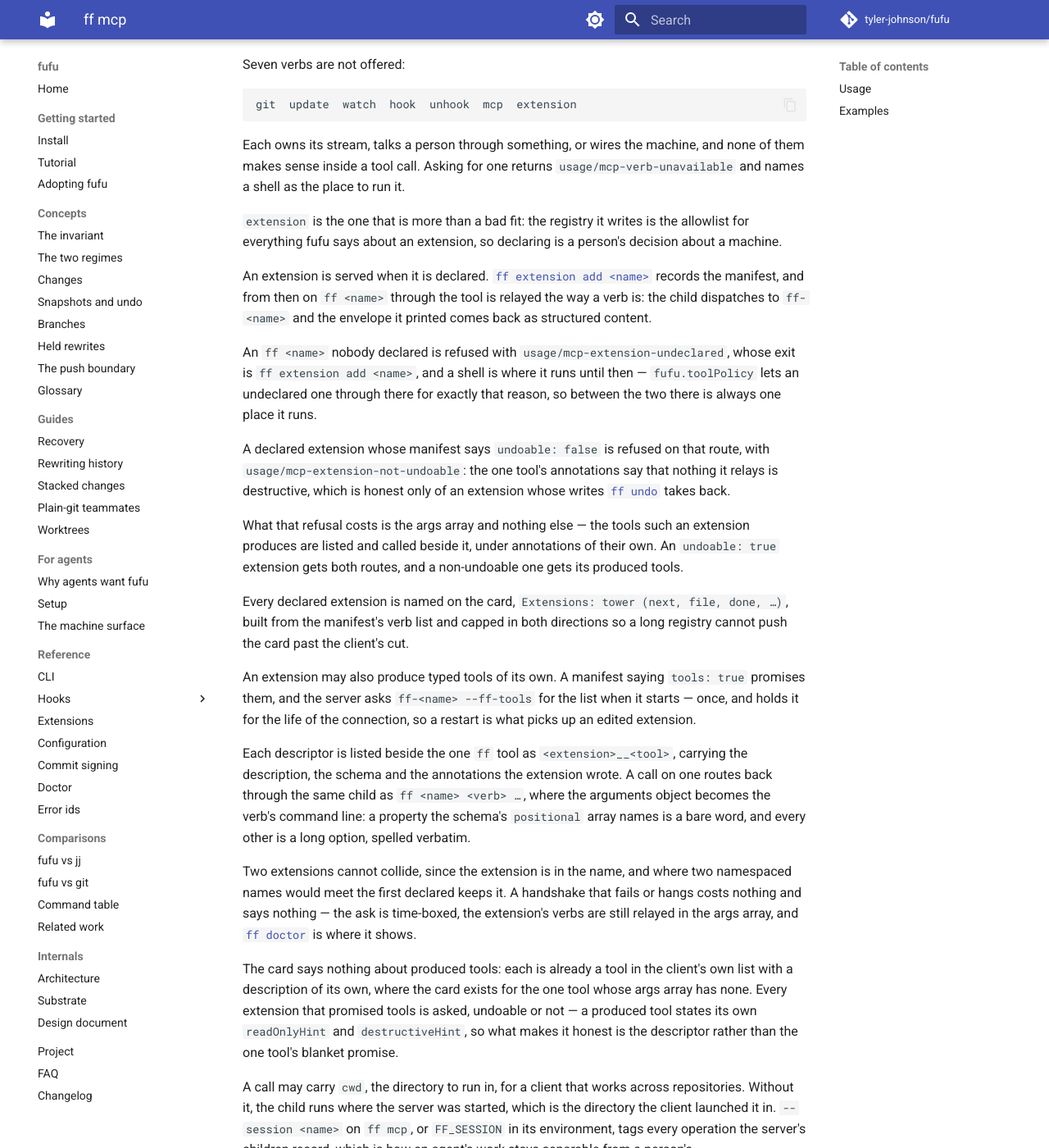
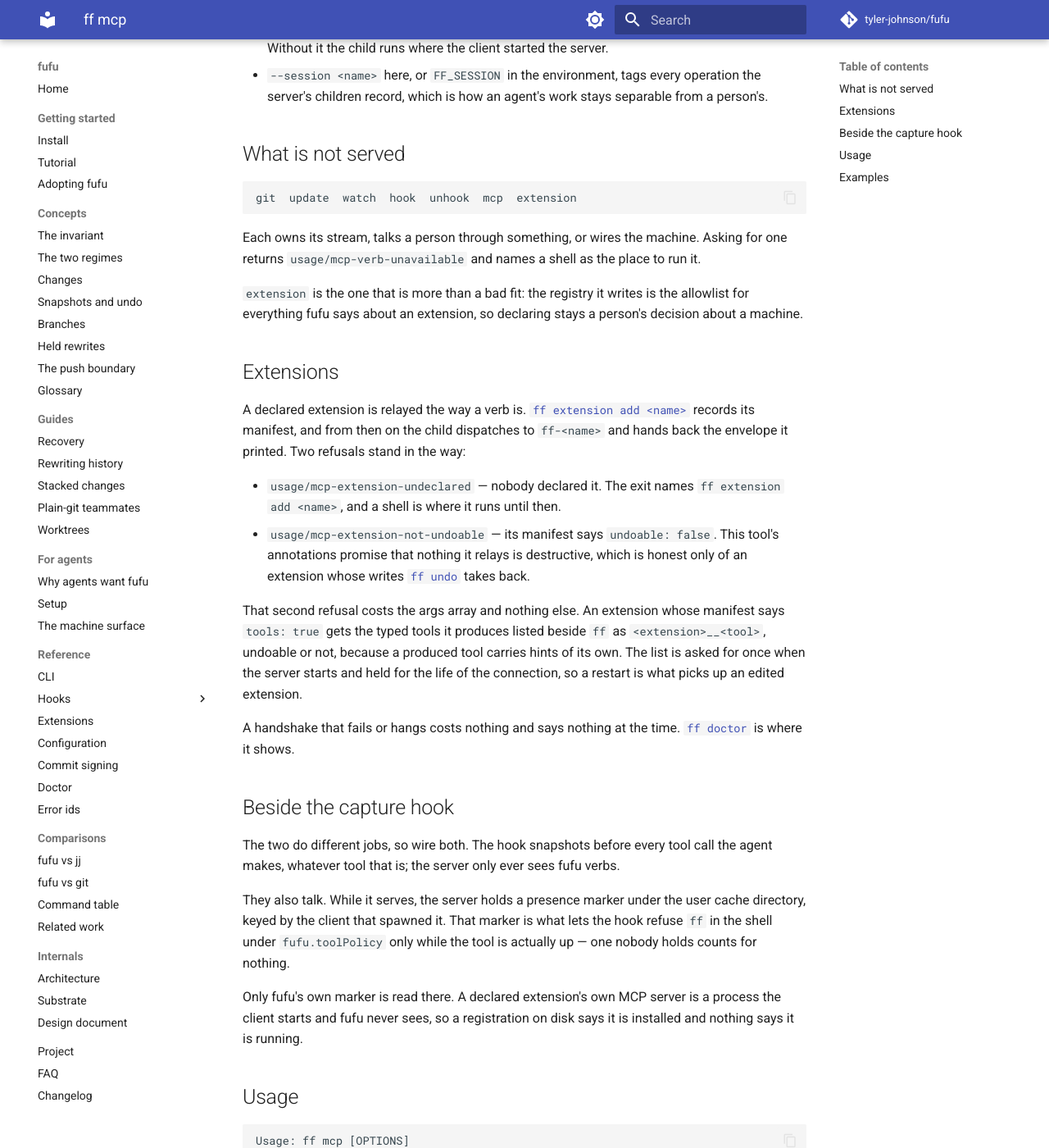
Before and after one commit to tyler-johnson/fufu, an MkDocs documentation site: the page built from docs/reference/cli/mcp.md, in a window 1280 px wide and 1400 px high, scrolled down 510 px. Shown: the whole window at 82% size. Built offline with MkDocs 1.6.1 and Material for MkDocs 9.7.7, drawn with Linux system fonts in a browser that asks for light colours; comment, search, counter and statistics services are not loaded; some of the changed text lies outside the part shown.

Commit message:
cli: help pages take subheadings and bullet lists
A page could hold exactly one heading, `## Examples`, and the formatter joined adjacent column-0 lines, so a list was not representable either. The only structure available was a fenced block, which meant a long paragraph could be split but never broken up — splitting `ff mcp`'s description made a run of seventeen paragraphs where there had been seven.

Three changes open it. `malformed` now accepts any `### ` heading beside the one `## Examples`, and refuses an empty one. `formatted` treats a `- ` line as opening a paragraph of its own, so a hand-wrapped bullet unwraps under `FF_HELP_FMT=1` the way prose does and the paragraph above it is not swallowed. `term` renders a `### ` heading as its own text plus a colon, the way `## Examples` already prints as `Examples:`, and fills a bullet under a two-space marker with its continuations hanging at four.

`fill` grew a `fill_at` beneath it that takes the lead and the hanging prefix, so prose and bullets share one filler rather than drifting.

On the web copies `docsgen` promotes `###` to `##`. In the terminal those are subsections of one flat page; on the page they sit under an `# ff <verb>` title beside `## Usage` and `## Examples`, which is the level they belong at, and the jump from `#` to `###` would have nested the table of contents under a level that is not there.

help/mcp.md is the first page rewritten against it, and the pattern for the rest: three subheadings, two bullet lists, and the design argument for the card cut down to the one sentence a person running `ff mcp --help` needs. Twenty-four paragraphs to twelve, longest run seventeen to three.

````diff
--- a/docs/reference/cli/mcp.md
+++ b/docs/reference/cli/mcp.md
@@ -1,52 +1,48 @@
 # ff mcp
 
-A Model Context Protocol server on stdin and stdout, for an agent client that wants fufu as a tool rather than as a shell command. It exposes one tool, `ff`, whose input is the command line after `ff` as an array of words: `{"args": ["commit", "-m", "parser: skeleton"]}`.
+A Model Context Protocol server on stdin and stdout, for an agent client that wants fufu as a tool rather than as a shell command. [`ff hook <client>`](hook.md) registers it with claude, codex, cursor, or gemini; this verb is what that registration runs.
 
-Every call runs this same binary as a child with `--json` and hands back the envelope, so capture, `fufu.gitPolicy`, sessions, error ids, and the no-prompt guarantee all hold. The child is an ordinary invocation, and the server adds nothing to it.
+It exposes one tool, `ff`, whose input is the command line after `ff` as an array of words:
 
-One tool instead of one per verb, because the client transmits every tool's description on every turn and shows the model only the first two thousand characters or so of each. Forty typed tools would be forty cards, and a second spelling of the CLI to keep in step.
+```
+{"args": ["commit", "-m", "parser: skeleton"]}
+```
 
-The one description is a card under that cut: how to call it, the doctrine, every verb by name in `ff --help`'s groups, and a digest of recovery and the landmines. The verb list is walked from the same table `ff --help` reads, so it cannot drift, and the rest is one call away — `ff help <verb>` through the tool, and the shipped skill where the client has one.
+Every call runs this same binary as a child with `--json` and hands back the envelope, so capture, `fufu.gitPolicy`, sessions, error ids, and the no-prompt guarantee all hold. There is one tool rather than one per verb because a client shows the model only the first two thousand characters of each description, and forty of them would be forty cards.
 
-Seven verbs are not offered:
+Two options change what a call does:
+
+- `cwd` on the call names the directory to run in, for a client that works across repositories. Without it the child runs where the client started the server.
+- `--session <name>` here, or `FF_SESSION` in the environment, tags every operation the server's children record, which is how an agent's work stays separable from a person's.
+
+## What is not served
 
 ```
 git  update  watch  hook  unhook  mcp  extension
 ```
 
-Each owns its stream, talks a person through something, or wires the machine, and none of them makes sense inside a tool call. Asking for one returns `usage/mcp-verb-unavailable` and names a shell as the place to run it.
+Each owns its stream, talks a person through something, or wires the machine. Asking for one returns `usage/mcp-verb-unavailable` and names a shell as the place to run it.
 
-`extension` is the one that is more than a bad fit: the registry it writes is the allowlist for everything fufu says about an extension, so declaring is a person's decision about a machine.
+`extension` is the one that is more than a bad fit: the registry it writes is the allowlist for everything fufu says about an extension, so declaring stays a person's decision about a machine.
 
-An extension is served when it is declared. [`ff extension add <name>`](extension-add.md) records the manifest, and from then on `ff <name>` through the tool is relayed the way a verb is: the child dispatches to `ff-<name>` and the envelope it printed comes back as structured content.
+## Extensions
 
-An `ff <name>` nobody declared is refused with `usage/mcp-extension-undeclared`, whose exit is `ff extension add <name>`, and a shell is where it runs until then — `fufu.toolPolicy` lets an undeclared one through there for exactly that reason, so between the two there is always one place it runs.
+A declared extension is relayed the way a verb is. [`ff extension add <name>`](extension-add.md) records its manifest, and from then on the child dispatches to `ff-<name>` and hands back the envelope it printed. Two refusals stand in the way:
 
-A declared extension whose manifest says `undoable: false` is refused on that route, with `usage/mcp-extension-not-undoable`: the one tool's annotations say that nothing it relays is destructive, which is honest only of an extension whose writes [`ff undo`](undo.md) takes back.
+- `usage/mcp-extension-undeclared` — nobody declared it. The exit names `ff extension add <name>`, and a shell is where it runs until then.
+- `usage/mcp-extension-not-undoable` — its manifest says `undoable: false`. This tool's annotations promise that nothing it relays is destructive, which is honest only of an extension whose writes [`ff undo`](undo.md) takes back.
 
-What that refusal costs is the args array and nothing else — the tools such an extension produces are listed and called beside it, under annotations of their own. An `undoable: true` extension gets both routes, and a non-undoable one gets its produced tools.
+That second refusal costs the args array and nothing else. An extension whose manifest says `tools: true` gets the typed tools it produces listed beside `ff` as `<extension>__<tool>`, undoable or not, because a produced tool carries hints of its own. The list is asked for once when the server starts and held for the life of the connection, so a restart is what picks up an edited extension.
 
-Every declared extension is named on the card, `Extensions: tower (next, file, done, …)`, built from the manifest's verb list and capped in both directions so a long registry cannot push the card past the client's cut.
+A handshake that fails or hangs costs nothing and says nothing at the time. [`ff doctor`](doctor.md) is where it shows.
 
-An extension may also produce typed tools of its own. A manifest saying `tools: true` promises them, and the server asks `ff-<name> --ff-tools` for the list when it starts — once, and holds it for the life of the connection, so a restart is what picks up an edited extension.
+## Beside the capture hook
 
-Each descriptor is listed beside the one `ff` tool as `<extension>__<tool>`, carrying the description, the schema and the annotations the extension wrote. A call on one routes back through the same child as `ff <name> <verb> …`, where the arguments object becomes the verb's command line: a property the schema's `positional` array names is a bare word, and every other is a long option, spelled verbatim.
+The two do different jobs, so wire both. The hook snapshots before every tool call the agent makes, whatever tool that is; the server only ever sees fufu verbs.
 
-Two extensions cannot collide, since the extension is in the name, and where two namespaced names would meet the first declared keeps it. A handshake that fails or hangs costs nothing and says nothing — the ask is time-boxed, the extension's verbs are still relayed in the args array, and [`ff doctor`](doctor.md) is where it shows.
+They also talk. While it serves, the server holds a presence marker under the user cache directory, keyed by the client that spawned it. That marker is what lets the hook refuse `ff` in the shell under `fufu.toolPolicy` only while the tool is actually up — one nobody holds counts for nothing.
 
-The card says nothing about produced tools: each is already a tool in the client's own list with a description of its own, where the card exists for the one tool whose args array has none. Every extension that promised tools is asked, undoable or not — a produced tool states its own `readOnlyHint` and `destructiveHint`, so what makes it honest is the descriptor rather than the one tool's blanket promise.
-
-A call may carry `cwd`, the directory to run in, for a client that works across repositories. Without it, the child runs where the server was started, which is the directory the client launched it in. `--session <name>` on `ff mcp`, or `FF_SESSION` in its environment, tags every operation the server's children record, which is how an agent's work stays separable from a person's.
-
-[`ff hook <client>`](hook.md) registers the server with claude, codex, cursor, or gemini, alongside the capture hook it already wires; [`ff unhook <client>`](unhook.md) removes it, and `ff doctor` reports it. The two mechanisms do different jobs: the hook snapshots before every tool call the agent makes, whatever tool that is, while the server only sees fufu verbs. Wire both.
-
-They also talk. While it serves, the server holds a presence marker under the user cache directory, keyed by the client process that spawned it and by the name it is registered under, and that is what lets the hook refuse `ff` in the shell under `fufu.toolPolicy` only while the tool is actually up — a marker nobody holds counts for nothing.
-
-Only fufu's own marker is read there: a declared extension's own server is a process the client starts and fufu never sees, so a registration on disk says it is installed and nothing says it is running.
-
-That refusal follows the args array, which is the only route it can name: a builtin verb and a declared extension are both refused and pointed at the tool, while the seven shell-only verbs pass, and so does any `ff <name>` the args array will not carry — one nobody declared, and one declaring `undoable: false`.
-
-A non-undoable extension passes even when it produced tools, because the registry records that it promised them and never which verb each one covers, and a refusal naming a `<name>__<verb>` that is not there would leave the verb nowhere to run.
+Only fufu's own marker is read there. A declared extension's own MCP server is a process the client starts and fufu never sees, so a registration on disk says it is installed and nothing says it is running.
 
 ## Usage
 
````
Also changed, not shown: crates/ff-cli/src/help/mcp.md (+24 -28 lines), 2 other files.
